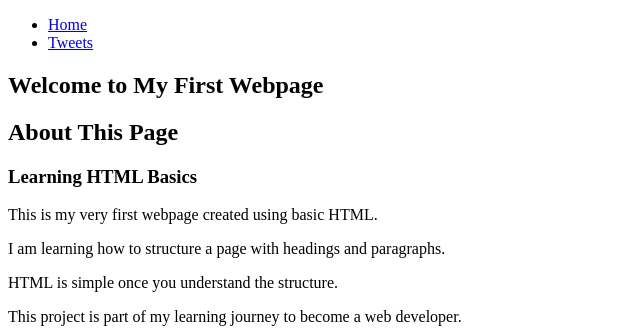
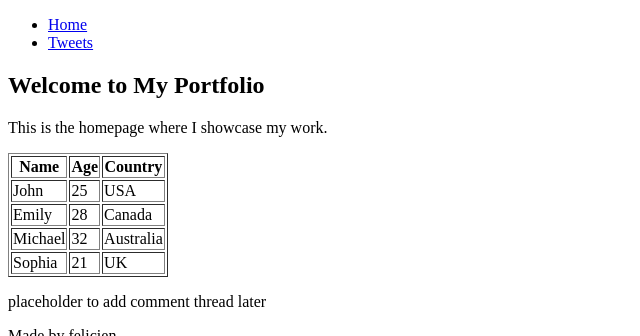
Before and after one commit to hbero268/My_First_Portfolio, a plain HTML site: page html_basic/index.html in a window 1280 px wide. Shown: the top 336 px of the page, without its empty margins (0-640 px from the left). Drawn offline with Linux system fonts and the light colour scheme; grey boxes are pictures that could not be loaded.

Commit message:
adding table

```diff
--- a/html_basic/index.html
+++ b/html_basic/index.html
@@ -13,20 +13,44 @@
     </header>
 
     <main>
+
         <article>
-            <h1>Welcome to My First Webpage</h1>
-            <h2>About This Page</h2>
-            <h3>Learning HTML Basics</h3>
+    <h1>Welcome to My Portfolio</h1>
+    <p>This is the homepage where I showcase my work.</p>
 
-            <p>This is my very first webpage created using basic HTML.</p>
-            <p>I am learning how to structure a page with headings and paragraphs.</p>
-            <p>HTML is simple once you understand the structure.</p>
-            <p>This project is part of my learning journey to become a web developer.</p>
-
-            <a href="https://www.alxafrica.com/" target="_blank">
-                <img src="https://i.ibb.co/gTDZZT8/ALX-Logo-07.png" alt="ALX Logo">
-            </a>
-        </article>
+    <!-- Insert the table here -->
+    <table border="1">
+        <thead>
+            <tr>
+                <th>Name</th>
+                <th>Age</th>
+                <th>Country</th>
+            </tr>
+        </thead>
+        <tbody>
+            <tr>
+                <td>John</td>
+                <td>25</td>
+                <td>USA</td>
+            </tr>
+            <tr>
+                <td>Emily</td>
+                <td>28</td>
+                <td>Canada</td>
+            </tr>
+            <tr>
+                <td>Michael</td>
+                <td>32</td>
+                <td>Australia</td>
+            </tr>
+            <tr>
+                <td>Sophia</td>
+                <td>21</td>
+                <td>UK</td>
+            </tr>
+        </tbody>
+    </table>
+</article>
 
         <aside>
             <p>placeholder to add comment thread later</p>
```
